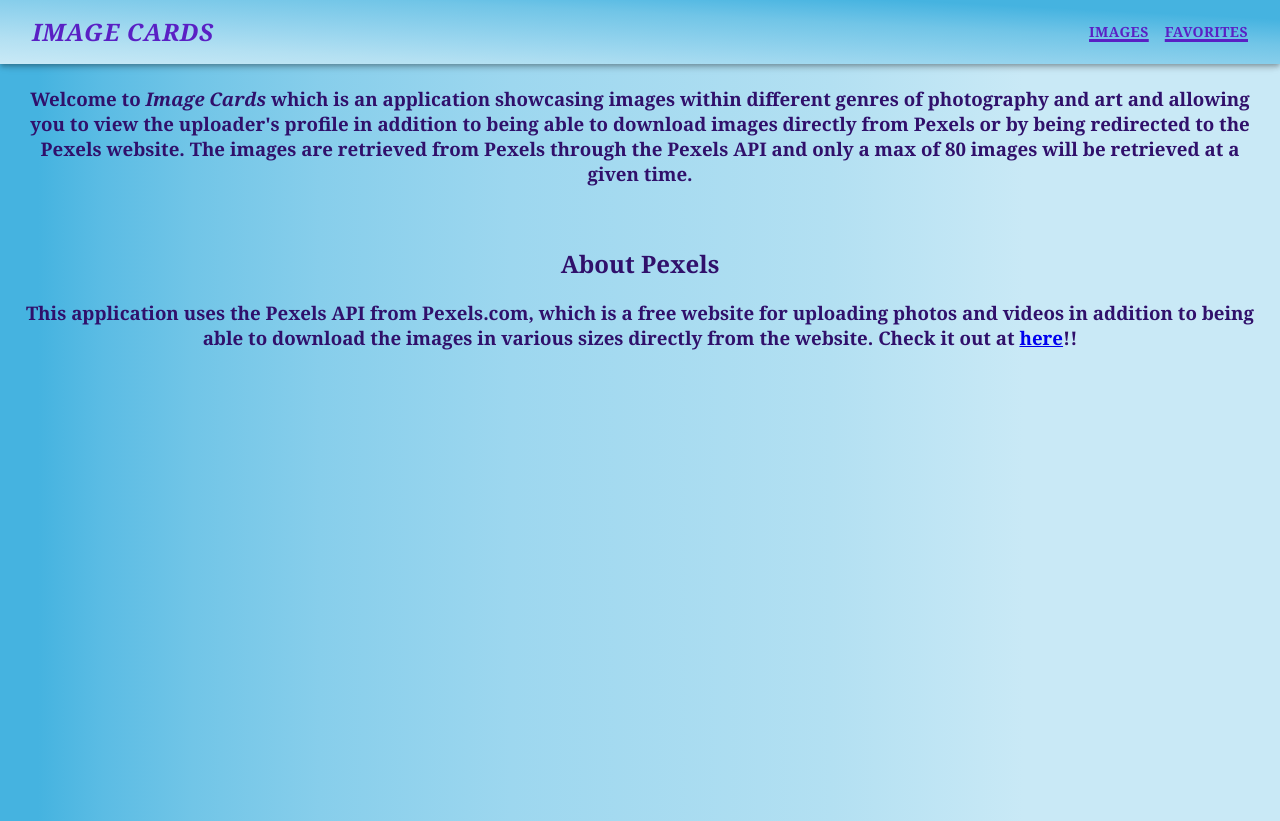
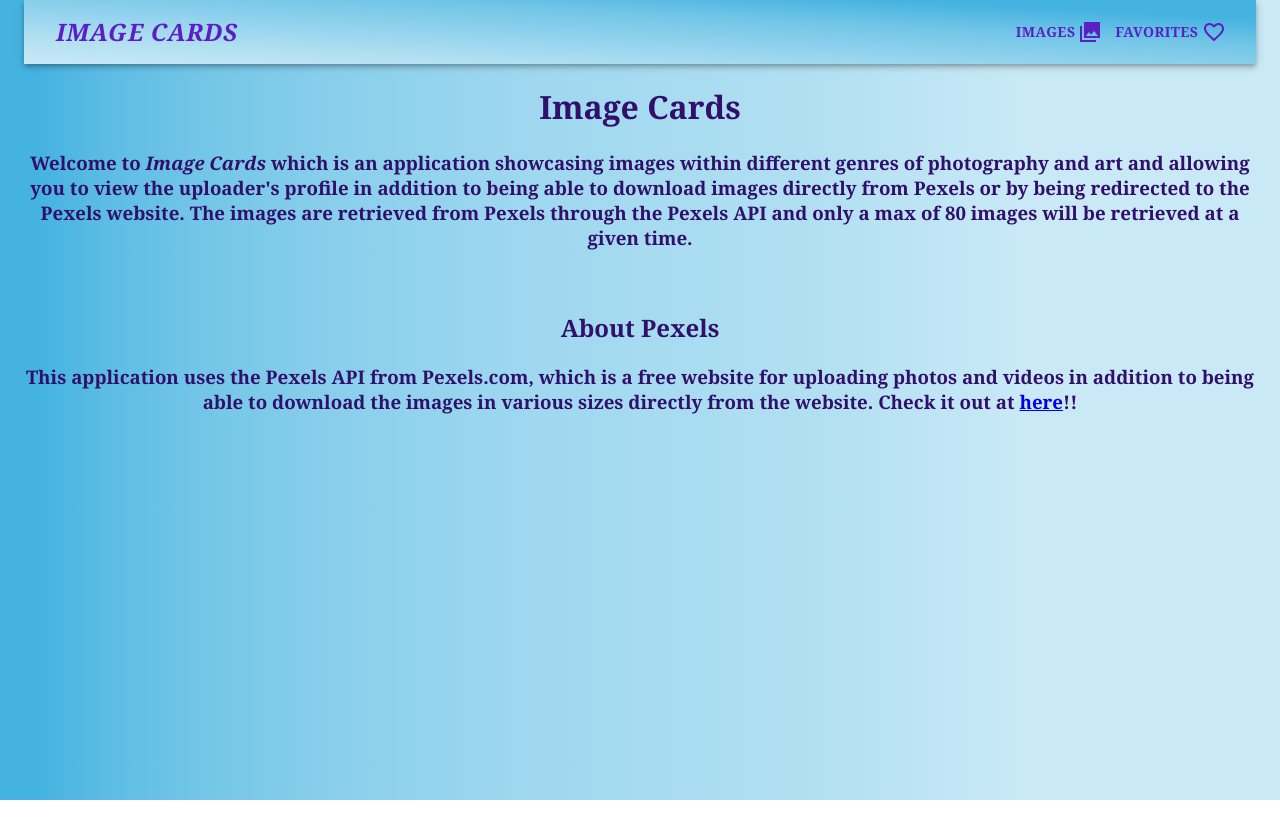
Before and after one commit to Said-Alisic/ImageGallery, a React (Create React App) app in the folder web-app/: page / in a window 1280 px wide. After the commit the page ends 800 px from the top, so only its background shows below. Built offline with nearby package versions, Linux system fonts and the light colour scheme; what pexels would draw is missing.

Commit message:
extrasBranch: added icons to navbar btn links

```diff
--- a/web-app/src/Components/NavBar.js
+++ b/web-app/src/Components/NavBar.js
@@ -1,7 +1,7 @@
 import React from 'react';
-import AppBar from '@material-ui/core/AppBar';
-import Toolbar from '@material-ui/core/Toolbar';
-import Button from '@material-ui/core/Button';
+import { AppBar, InputBase, Toolbar, Button } from '@material-ui/core';
+import FavoriteBorderSharpIcon from '@material-ui/icons/FavoriteBorderSharp';
+import PhotoLibrarySharpIcon from '@material-ui/icons/PhotoLibrarySharp';
 import { Link as NavLink } from 'react-router-dom';
 import { navBarStyles } from '../assets/styles/sharedStyles'
 
@@ -14,9 +14,13 @@
         <Button className={`${classes.btnFont} ${classes.titleBtn}`}
                 component={NavLink} to="/">Image Cards</Button>
         <Button className={`${classes.btnFont} ${classes.btn}`}
-                component={NavLink} to="/images">Images</Button>
+                component={NavLink} to="/images">Images
+                <PhotoLibrarySharpIcon className={`${classes.btnIcon}`}/>
+        </Button>
         <Button className={`${classes.btnFont} ${classes.btn}`}
-                component={NavLink} to="/favorites">Favorites</Button>
+                component={NavLink} to="/favorites">Favorites
+                <FavoriteBorderSharpIcon className={`${classes.btnIcon}`}/>
+        </Button>
       </Toolbar>
     </AppBar>
   );
--- a/web-app/src/Components/Pages/ImagesGrid.js
+++ b/web-app/src/Components/Pages/ImagesGrid.js
@@ -43,7 +43,6 @@
 
   return (
     <>
-
       <div className={classes.imgGrid}>
       <SearchBar input={input} handleChange={handleChange} handleSubmit={handleSubmit}/>
         <Grid container spacing={3}>
--- a/web-app/src/Components/SearchBar.js
+++ b/web-app/src/Components/SearchBar.js
@@ -1,5 +1,5 @@
 import React from 'react';
-import { InputBase, IconButton, Paper,  } from "@material-ui/core";
+import { InputBase, IconButton, Paper } from "@material-ui/core";
 import SearchSharpIcon from '@material-ui/icons/SearchSharp';
 import { searchBarStyles } from '../assets/styles/sharedStyles'
 
--- a/web-app/src/assets/styles/sharedStyles.js
+++ b/web-app/src/assets/styles/sharedStyles.js
@@ -15,8 +15,10 @@
     },
     btn: {
         color: '#5a20c4',
-        textDecoration: 'underline',
         textDecorationThickness: '20%',
+    },
+    btnIcon: {
+        marginLeft: "3%",
     },
     titleBtn: {
         color: '#5a20c4',
```
